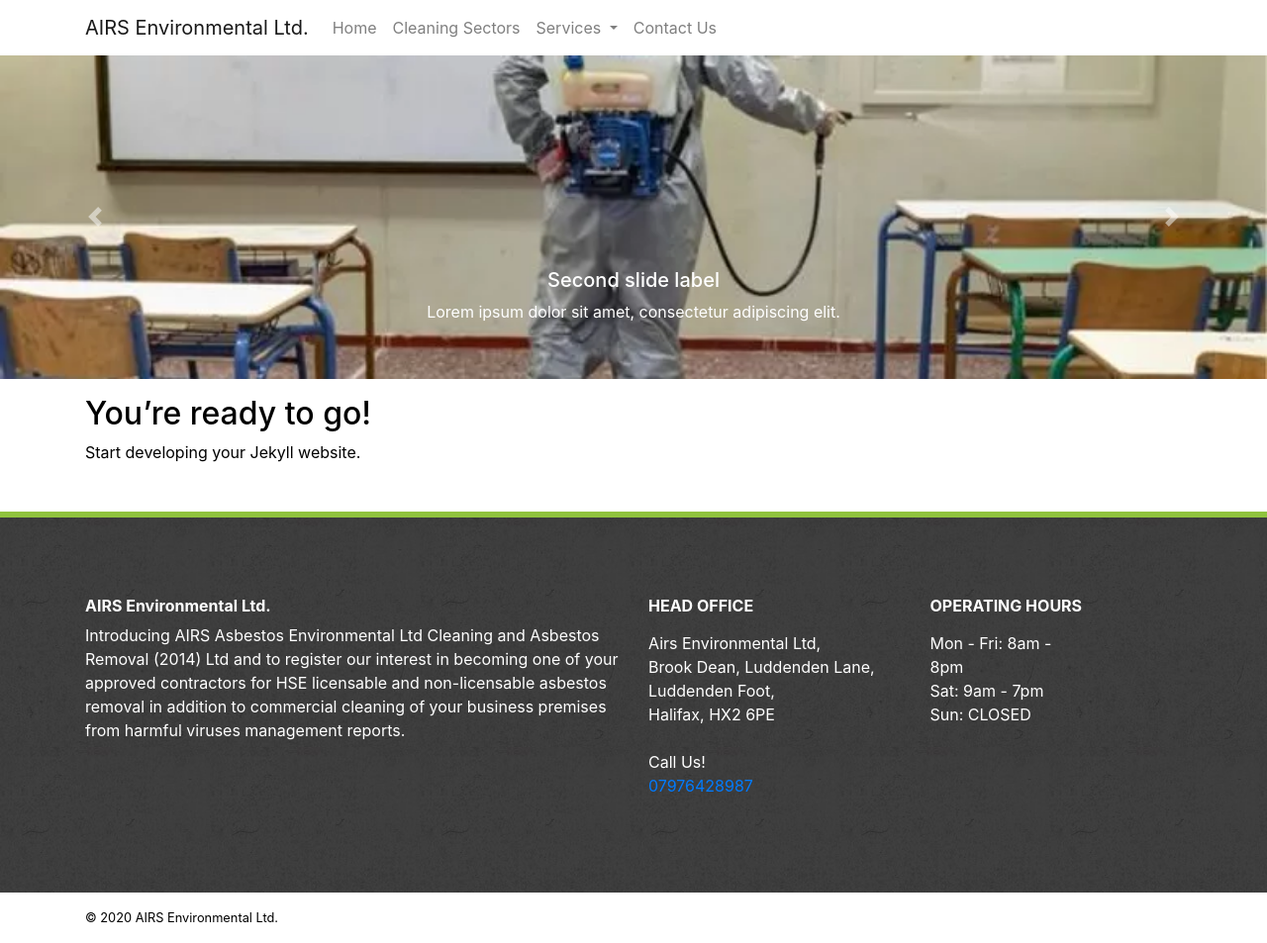
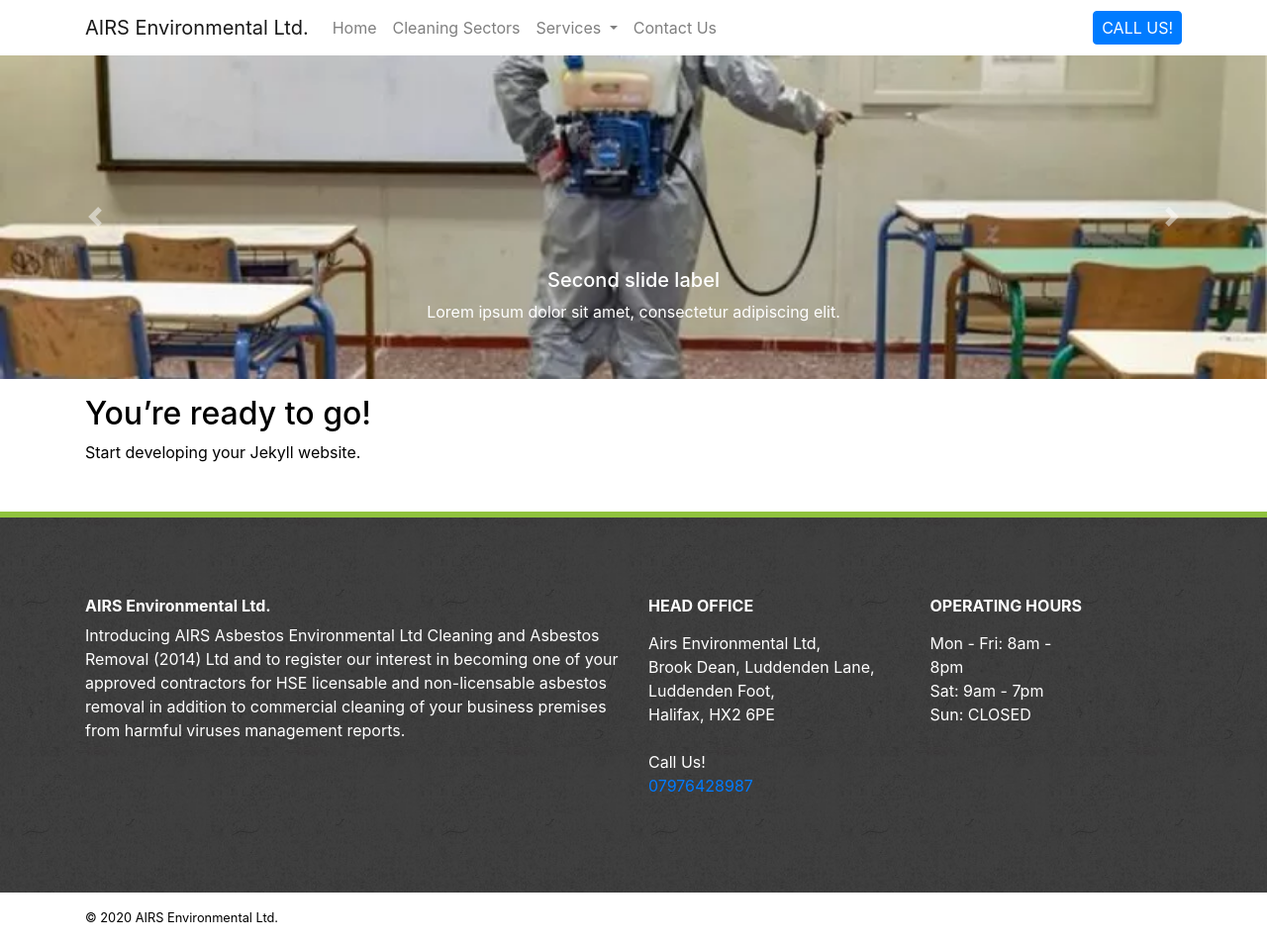
Before and after one commit to adyanmuhammad/airs-2, a Jekyll site: the page built from index.md, in a window 1280 px wide and 953 px high. Shown: the whole window at 99% size. Built offline with Jekyll 4.4.1, drawn with Linux system fonts in a browser that asks for light colours; nearby versions of some CDN libraries.

Commit message:
Add files via upload

```diff
--- a/_includes/header.html
+++ b/_includes/header.html
@@ -42,7 +42,7 @@
             </a>
           </li>
         </ul>
-        <a class="btn btn-primary px-2 py-1 my-2 my-sm-0 d-block d-lg-none" type="button" href="tel:{{ site.phone }}">
+        <a class="btn btn-primary px-2 py-1 my-2 my-sm-0" type="button" href="tel:{{ site.phone }}">
           CALL US!
         </a>
       </div>
```
